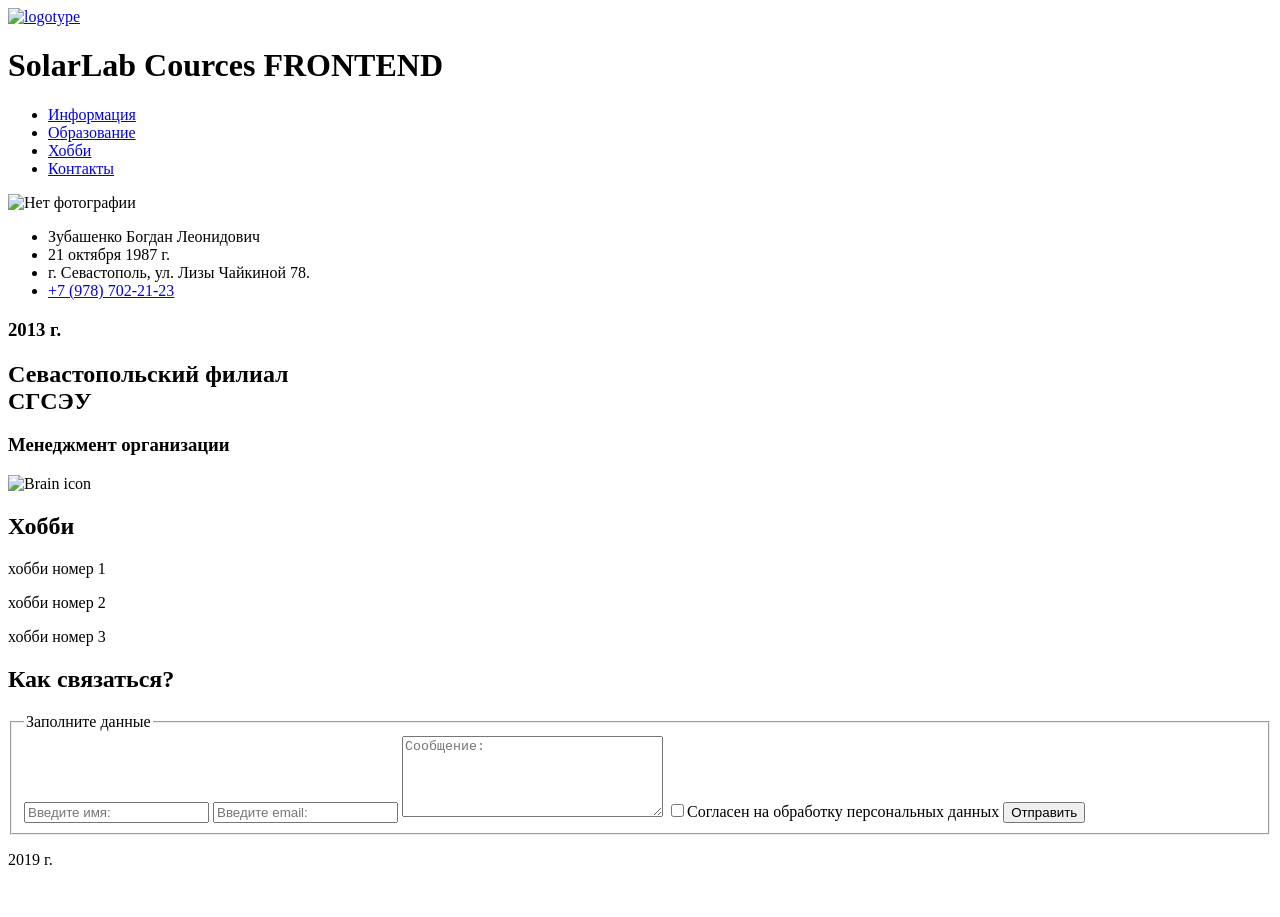
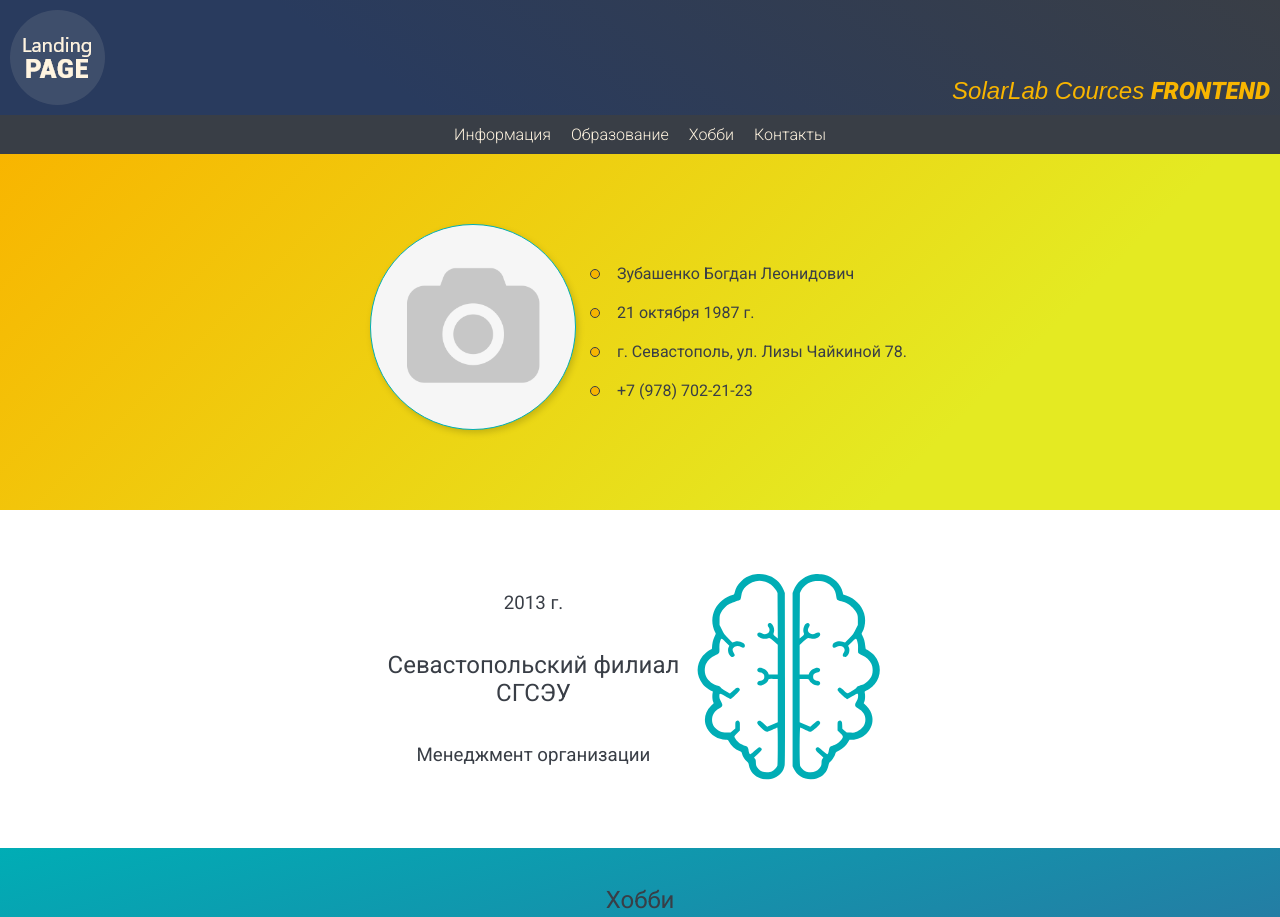
Before and after one commit to zubbod/landing_page, a plain HTML site: page index.html in a window 1280 px wide. Shown: the top 917 px of the page. Before the commit the page ends 885 px from the top, so only its background shows below. Drawn offline with Linux system fonts and the light colour scheme; the site is published under a folder, as on GitHub Pages, so addresses that start at the root find nothing.

Commit message:
теперь точно готово

```diff
--- a/index.html
+++ b/index.html
@@ -5,17 +5,17 @@
     <meta charset="UTF-8">
     <meta name="viewport" content="width=device-width, initial-scale=1.0">
     <meta http-equiv="X-UA-Compatible" content="ie=edge">
-    <link rel="stylesheet" href="/styles/main.css">
+    <link rel="stylesheet" href="styles/main.css">
     <title>Document</title>
 </head>
 
-<script src="/app/app.js"></script>
+<script src="app/app.js"></script>
 
 <body>
     <header>
         <div class="wrapper wrapper-header col">
             <div class="row title">
-                <a href="#" class="logo"><img src="/img/logo.png" alt="logotype" class="logo"></a>
+                <a href="#" class="logo"><img src="img/logo.png" alt="logotype" class="logo"></a>
                 <h1>SolarLab Cources <b>FRONTEND</b></h1>
             </div>
         </div>
@@ -30,7 +30,7 @@
     </nav>
     <section class="section-main col" id="info">
         <div class="wrapper row-wrap student-info">
-            <div class="student-foto"><img src="/img/no_foto.png" alt="Нет фотографии"></div>
+            <div class="student-foto"><img src="img/no_foto.png" alt="Нет фотографии"></div>
             <div class="student-description">
                 <ul>
                     <li class="student-description-item">Зубашенко Богдан Леонидович</li>
@@ -49,7 +49,7 @@
                     СГСЭУ</h2>
                 <h3>Менеджмент организации</h3>
             </div>
-            <div class="education-image"><img src="/img/brain.png" alt="Brain icon"></div>
+            <div class="education-image"><img src="img/brain.png" alt="Brain icon"></div>
         </div>
     </section>
     <section class="hobby" id="hobby-list">
--- a/styles/sass/_footer.sass
+++ b/styles/sass/_footer.sass
@@ -12,10 +12,10 @@ footer
 .social-icon
     justify-content: center
 .github
-    background: url("/img/social/github.png") center no-repeat
+    background: url("../img/social/github.png") center no-repeat
 .skype
-    background: url("/img/social/skype.png") center no-repeat
+    background: url("../img/social/skype.png") center no-repeat
 .telegram
-    background: url("/img/social/telegram.png") center no-repeat
+    background: url("../img/social/telegram.png") center no-repeat
 .vk
-    background: url("/img/social/vk.png") center no-repeat
+    background: url("../img/social/vk.png") center no-repeat
--- a/styles/sass/_section_hobby.sass
+++ b/styles/sass/_section_hobby.sass
@@ -36,8 +36,8 @@
         opacity: 0.8
         transition: all 0.4s
 .hobby-item-1
-    background: url("/img/hobby/1.jpg") center center / 210px no-repeat
+    background: url("../img/hobby/1.jpg") center center / 210px no-repeat
 .hobby-item-2
-    background: url("/img/hobby/2.jpg") center center / 210px no-repeat
+    background: url("../img/hobby/2.jpg") center center / 210px no-repeat
 .hobby-item-3
-    background: url("/img/hobby/3.jpg") center center / 210px no-repeat
+    background: url("../img/hobby/3.jpg") center center / 210px no-repeat
--- a/styles/sass/_section_main.sass
+++ b/styles/sass/_section_main.sass
@@ -15,7 +15,7 @@
 
 .student-description-item
     padding: 10px
-    list-style-image: url("/img/list_style.png")
+    list-style-image: url("../img/list_style.png")
 
     a
         text-decoration: none
```
Also changed, not shown: styles/main.css.
